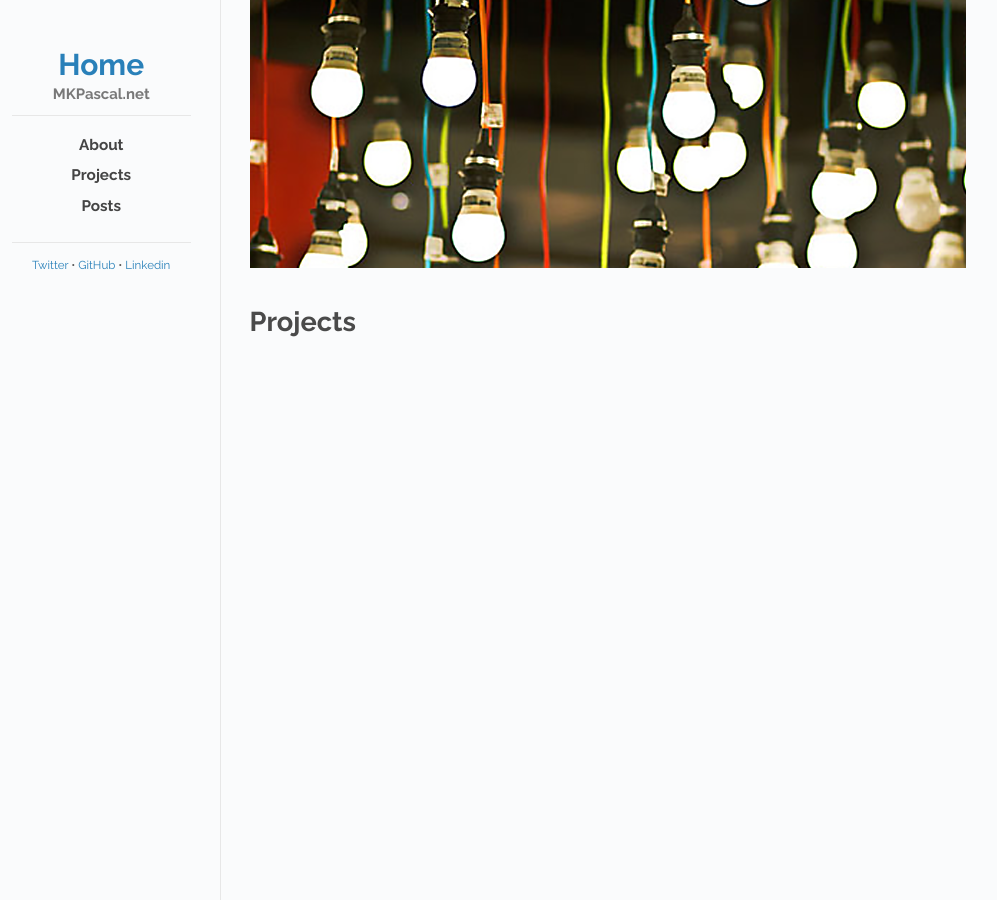
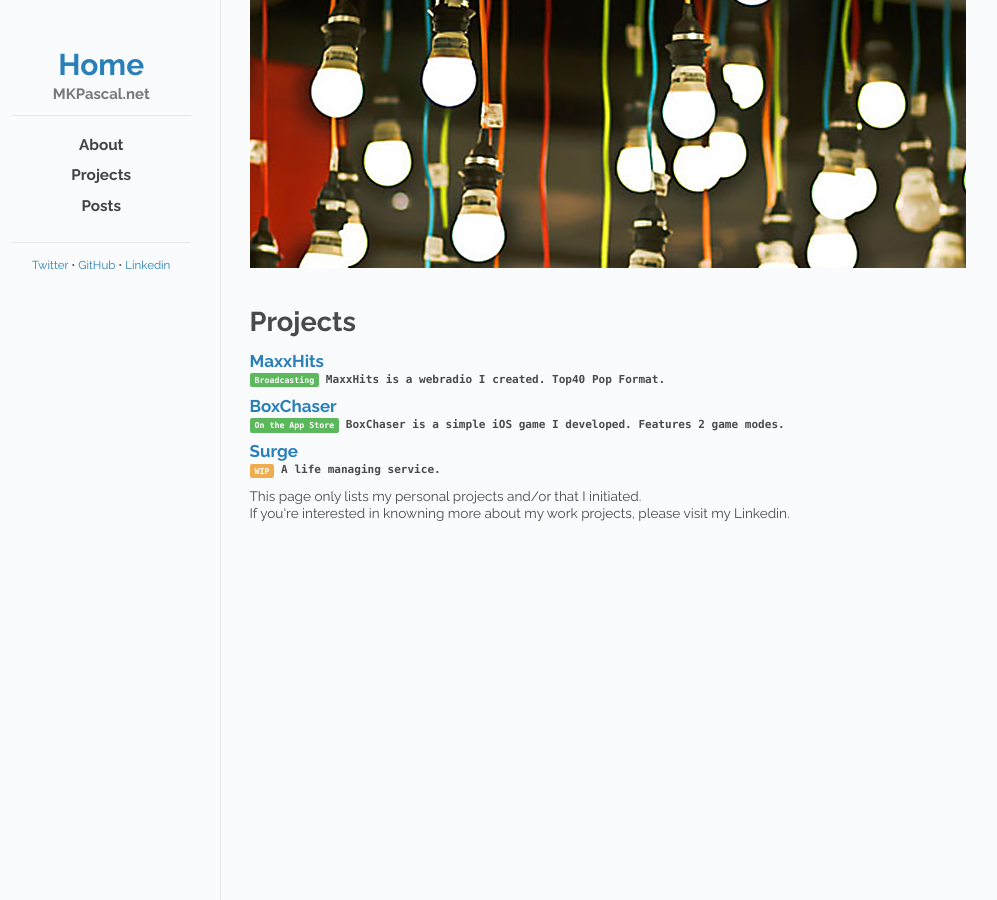
Before and after one commit to mkpascal/mkpascal.github.io, a Jekyll site: the page built from projects.html, in a window 1280 px wide. Shown: the whole page, without its empty margins (138-1135 px from the left). Built offline with Jekyll 4.4.1, drawn with Linux system fonts in a browser that asks for light colours.

Commit message:
update projects

```diff
--- a/css/main.css
+++ b/css/main.css
@@ -265,6 +265,15 @@ a:hover {
   /*text-transform: uppercase;*/
 }
 
+.post-content {
+  color: #4a4a4a;
+  font-family: Monaco, "Courier New", monospace;
+  font-weight: 600;
+  font-size: 0.65em;
+  display: block;
+  /*text-transform: uppercase;*/
+}
+
 #sidebar-button {
   height: intrinsic;
   cursor: pointer;
@@ -327,3 +336,62 @@ h1 {
 .twitter_h2 {
   padding-bottom: 20px;
 }
+
+.label-default {
+  background-color: #777;
+}
+
+.label-primary {
+  background-color: #337ab7;
+}
+
+.label-success {
+  background-color: #5cb85c;
+}
+
+.label-info {
+  background-color: #5bc0de;
+}
+
+.label-warning {
+  background-color: #f0ad4e;
+}
+
+.label-danger {
+  background-color: #d9534f;
+}
+
+.label {
+  display: inline;
+  padding: .2em .6em .3em;
+  font-size: 75%;
+  font-weight: bold;
+  line-height: 1;
+  color: #ffffff;
+  text-align: center;
+  white-space: nowrap;
+  vertical-align: baseline;
+  border-radius: .25em;
+  font-style: normal;
+
+  // Add hover effects, but only for links
+  a& {
+    &:hover,
+    &:focus {
+      color: #ffffff;
+      text-decoration: none;
+      cursor: pointer;
+    }
+  }
+
+  // Empty labels collapse automatically (not available in IE8)
+  &:empty {
+    display: none;
+  }
+
+  // Quick fix for labels in buttons
+  .btn & {
+    position: relative;
+    top: -1px;
+  }
+}
--- /dev/null
+++ b/projects.html
@@ -0,0 +1,47 @@
+---
+layout: default
+title: Projects
+cover: project_cover.png
+permalink: /projects/
+---
+<div class="content" id="home">
+  <div id="sidebar-button">
+    <img src="/images/sidebar-button.png">
+  </div>
+
+  <div id="cover-photo-container">
+    <img id="cover-photo" src="/images/project_cover.png">
+  </div>
+
+<h1 class="posts-h1">Projects</h1>
+
+
+  <ul class="no-bullet posts-ul">
+
+    <li class="post-link">
+      <a class="post-title" href="http://www.maxxhits.us">
+        MaxxHits
+        <span class="post-content"><i class="label label-success">Broadcasting</i> MaxxHits is a webradio I created. Top40 Pop Format.</span>
+      </a>
+    </li>
+
+    <li class="post-link">
+      <a class="post-title" href="/2014/12/05/boxchaser-is-out.html">
+        BoxChaser
+        <span class="post-content"><i class="label label-success">On the App Store</i> BoxChaser is a simple iOS game I developed. Features 2 game modes.</span>
+      </a>
+    </li>
+
+    <li class="post-link">
+      <a class="post-title" href="http://www.surge.life">
+        Surge
+        <span class="post-content"><i class="label label-warning">WIP</i> A life managing service.</span>
+      </a>
+    </li>
+
+  </ul>
+
+  <p>This page only lists my personal projects and/or that I initiated.<br/>If you're interested in knowning more about my work projects, please visit my Linkedin.</p>
+
+
+</div>
--- a/projects.md
+++ /dev/null
@@ -1,6 +0,0 @@
----
-layout: page
-title: Projects
-cover: project_cover.png
-permalink: /projects/
----
```
